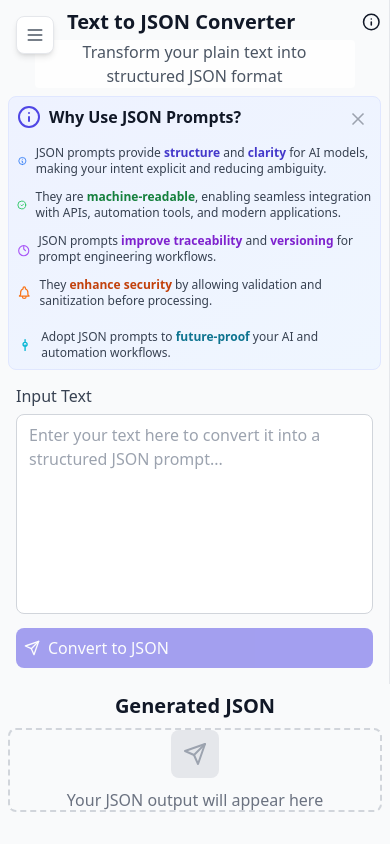
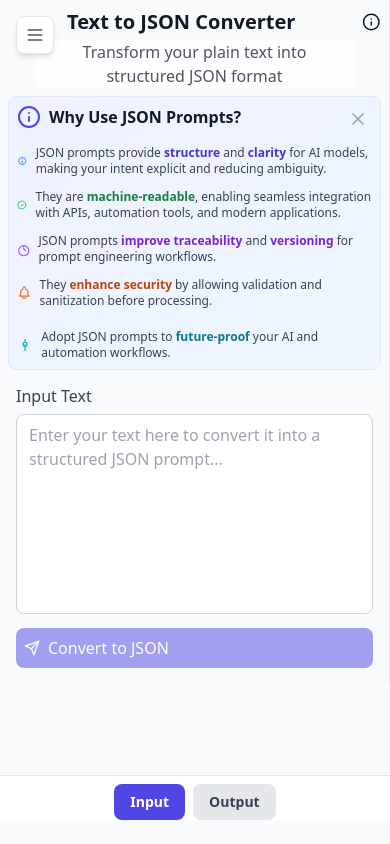
Before and after one commit to MSG-Mutual-Support-to-Grow/JSON-Prompt-Generator, a React (Vite) app in the folder frontend/: page / in a window 390 px wide. Built offline with nearby package versions, Linux system fonts and the light colour scheme.

Commit message:
fully optimized ui for mobile view and big screnns aswell

```diff
--- a/frontend/src/components/TextToJsonConverter.tsx
+++ b/frontend/src/components/TextToJsonConverter.tsx
@@ -1,4 +1,4 @@
-import React, { useState } from 'react';
+import React, { useState, useEffect } from 'react';
 import { Copy, Send, CheckCircle, Info, X } from 'lucide-react';
 
 interface TextToJsonConverterProps {
@@ -10,6 +10,14 @@ const TextToJsonConverter: React.FC<TextToJsonConverterProps> = ({ onAddToHistor
   const [outputJson, setOutputJson] = useState('');
   const [copied, setCopied] = useState(false);
     const [isProcessing, setIsProcessing] = useState(false);
+    const [isMobile, setIsMobile] = useState(false);
+
+    useEffect(() => {
+      const checkMobile = () => setIsMobile(window.innerWidth <= 640);
+      checkMobile();
+      window.addEventListener('resize', checkMobile);
+      return () => window.removeEventListener('resize', checkMobile);
+    }, []);
   const [showInfoCard, setShowInfoCard] = useState(true);
 
   const convertTextToJson = (text: string): string => {
@@ -45,6 +53,7 @@ const TextToJsonConverter: React.FC<TextToJsonConverterProps> = ({ onAddToHistor
       setOutputJson(jsonOutput);
       onAddToHistory(inputText, jsonOutput);
       setIsProcessing(false);
+        if (isMobile) setMobilePage('output');
       }, 500);
   };
 
@@ -70,9 +79,28 @@ const TextToJsonConverter: React.FC<TextToJsonConverterProps> = ({ onAddToHistor
     return Math.min(calculatedHeight, 400);
   };
 
+  const [mobilePage, setMobilePage] = useState<'input' | 'output'>('input');
+
+  // removed duplicate isMobile declaration
+
   return (
-  <div className="h-full flex mobile-flex-col mobile-h-auto">
+    <div className={`h-full flex ${isMobile ? 'flex-col' : ''} mobile-h-auto`}>
+      {/* Mobile view: page switcher */}
+      {isMobile && (
+    <div className="fixed bottom-6 left-0 w-full flex justify-center gap-2 bg-white border-t border-gray-200 py-2 z-50" style={{paddingBottom: 'env(safe-area-inset-bottom, 24px)'}}>
+          <button
+            className={`px-4 py-2 rounded-lg text-sm font-semibold ${mobilePage === 'input' ? 'bg-indigo-600 text-white' : 'bg-gray-200 text-gray-700'}`}
+            onClick={() => setMobilePage('input')}
+          >Input</button>
+          <button
+            className={`px-4 py-2 rounded-lg text-sm font-semibold ${mobilePage === 'output' ? 'bg-indigo-600 text-white' : 'bg-gray-200 text-gray-700'}`}
+            onClick={() => setMobilePage('output')}
+          >Output</button>
+        </div>
+      )}
+
       {/* Left Panel - Input */}
+      {(!isMobile || mobilePage === 'input') && (
         <div className="flex-1 flex flex-col p-6 border-r border-gray-200 mobile-p-2 mobile-border-0">
         <div className="mb-6 mobile-mb-2 flex flex-col items-center justify-center w-full relative">
           <button
@@ -126,7 +154,7 @@ const TextToJsonConverter: React.FC<TextToJsonConverterProps> = ({ onAddToHistor
           </div>
         )}
 
-  <form onSubmit={handleSubmit} className="flex-1 flex flex-col mobile-p-2">
+  <form onSubmit={handleSubmit} className={`flex-1 flex flex-col mobile-p-2 ${!showInfoCard ? 'mt-8' : ''}`}>
           <div className="flex-1 mb-4 mobile-mb-2">
             <label htmlFor="input-text" className="block text-sm font-medium text-gray-700 mb-2 mobile-text-base">
               Input Text
@@ -165,15 +193,18 @@ const TextToJsonConverter: React.FC<TextToJsonConverterProps> = ({ onAddToHistor
         </form>
       </div>
 
+      )}
+
       {/* Right Panel - Output */}
-  <div className="flex-1 flex flex-col p-6 mobile-p-2">
+      {(!isMobile || mobilePage === 'output') && (
+        <div className="flex-1 flex flex-col p-6 mobile-p-2" style={isMobile ? { marginTop: 80 } : {}}>
           <div className="mb-6 flex items-center justify-center mobile-mb-2">
             <h3 className="text-xl font-semibold text-gray-900 align-item "> Generated JSON</h3>
           </div>
 
           <div className="flex-1">
             {outputJson ? (
-            <div className="h-full bg-gray-50 rounded-lg border border-gray-200 overflow-hidden relative mobile-h-auto">
+              <div className="h-full min-h-[350px] bg-gray-50 rounded-lg border border-gray-200 overflow-hidden relative mobile-h-auto" style={isMobile ? { minHeight: '60vh' } : {}}>
               <button
                 onClick={copyToClipboard}
                 className={`absolute top-3 right-3 z-10 flex items-center space-x-2 px-3 py-1.5 rounded-lg transition-all duration-200 mobile-p-2 ${
@@ -190,7 +221,7 @@ const TextToJsonConverter: React.FC<TextToJsonConverterProps> = ({ onAddToHistor
                 <span className="text-sm">{copied ? 'Copied!' : 'Copy'}</span>
               </button>
               <div
-                className="h-full w-full max-h-[400px] min-h-[150px] overflow-auto mobile-output-scroll"
+                className={`w-full flex-1 overflow-auto mobile-output-scroll`}
                 style={{ WebkitOverflowScrolling: 'touch' }}
               >
                 <pre
@@ -202,7 +233,7 @@ const TextToJsonConverter: React.FC<TextToJsonConverterProps> = ({ onAddToHistor
               </div>
             </div>
           ) : (
-            <div className="h-full bg-gray-50 rounded-lg border-2 border-dashed border-gray-300 flex items-center justify-center mobile-h-auto">
+              <div className="h-full min-h-[350px] bg-gray-50 rounded-lg border-2 border-dashed border-gray-300 flex items-center justify-center mobile-h-auto" style={isMobile ? { minHeight: '60vh' } : {}}>
                 <div className="text-center">
                   <div className="w-12 h-12 bg-gray-200 rounded-lg mx-auto mb-3 flex items-center justify-center">
                     <Send className="w-6 h-6 text-gray-400" />
@@ -213,6 +244,7 @@ const TextToJsonConverter: React.FC<TextToJsonConverterProps> = ({ onAddToHistor
           )}
         </div>
       </div>
+      )}
     </div>
   );
 };
--- a/frontend/src/index.css
+++ b/frontend/src/index.css
@@ -1,6 +1,36 @@
+
+
+
 @tailwind base;
 @tailwind components;
 @tailwind utilities;
+
+html, body, #root {
+	min-height: 100vh;
+	height: auto;
+	max-height: none;
+	overflow-y: auto;
+	-webkit-overflow-scrolling: touch;
+}
+
+@media (max-width: 640px) {
+	html, body, #root, .mobile-scroll {
+		min-height: 100vh !important;
+		height: auto !important;
+		max-height: none !important;
+		overflow-y: auto !important;
+		overflow-x: auto !important;
+		-webkit-overflow-scrolling: touch;
+	}
+	.mobile-output-scroll {
+		min-height: 400px !important;
+		max-height: none !important;
+		height: 80vh !important;
+		overflow-y: auto !important;
+		overflow-x: auto !important;
+		-webkit-overflow-scrolling: touch;
+	}
+}
 
 @media (max-width: 640px) {
 	html, body, #root, .mobile-scroll {
--- a/frontend/tailwind.config.js
+++ b/frontend/tailwind.config.js
@@ -2,7 +2,19 @@
 export default {
   content: ['./index.html', './src/**/*.{js,ts,jsx,tsx}'],
   theme: {
-    extend: {},
+    extend: {
+      colors: {
+        cool1: '#5297C8', // leftmost
+        cool2: '#4CA3D9',
+        cool3: '#A6D1F1',
+        cool4: '#1E5C70',
+        cool5: '#41C1D1',
+        cool6: '#A9E6EA', // rightmost
+      },
+      backgroundImage: {
+        'cool-gradient': 'linear-gradient(90deg, #5297C8 0%, #4CA3D9 20%, #A6D1F1 40%, #1E5C70 60%, #41C1D1 80%, #A9E6EA 100%)',
+      },
+    },
   },
   plugins: [],
 };
```
Lines whose indentation alone changed are shown as unchanged.
